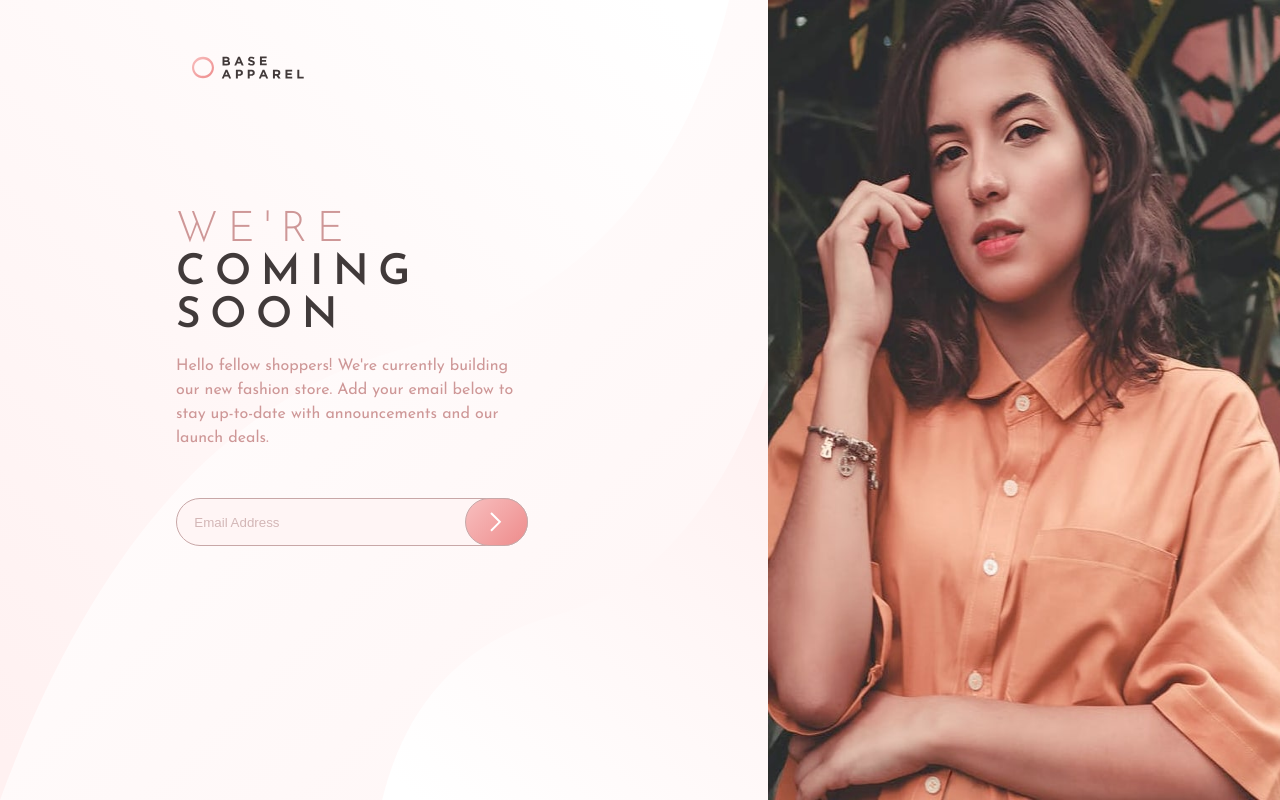
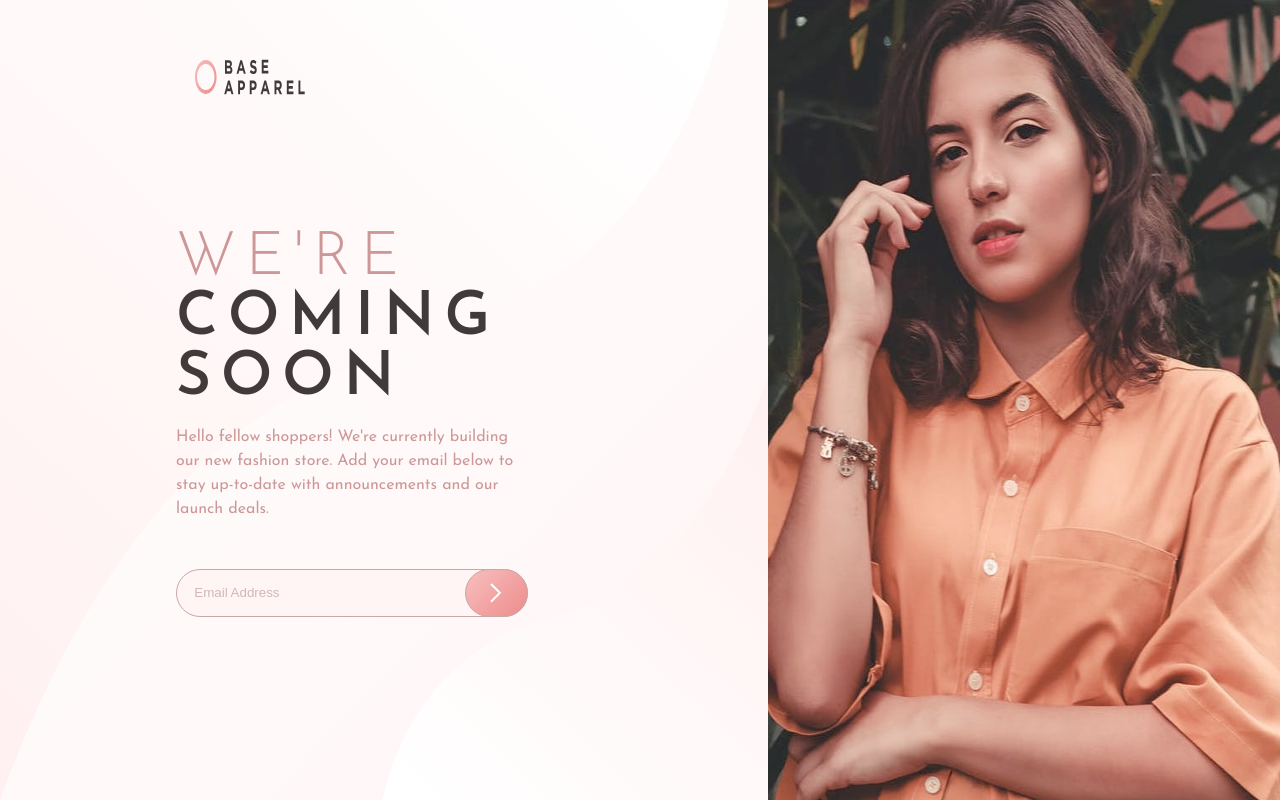
Before and after one commit to arcturian-ninja/fem-newbie-4, a plain HTML site: page index.html in a window 1280 px wide. Drawn offline with Linux system fonts and the light colour scheme.

Commit message:
Initial commit

```diff
--- a/css/main.css
+++ b/css/main.css
@@ -67,10 +67,11 @@ input,.btn_submit{
     height: auto;
 }
 header{
-    padding: 2rem;
+    padding: 2.2rem;
 }
 .logo{
     width: 35%;
+    height: 6ex;
 }
 h1.coming-soon{
     font-size: 7ex;
@@ -123,9 +124,10 @@ p,.error-box{
         text-align: unset;
         padding-top: 4rem;
     }
+    h1.coming-soon{
+        font-size: 10ex;
+    }
     .input-wrapper{
         margin-top: 2rem;
     }
-    input{
-   }
 }
```
